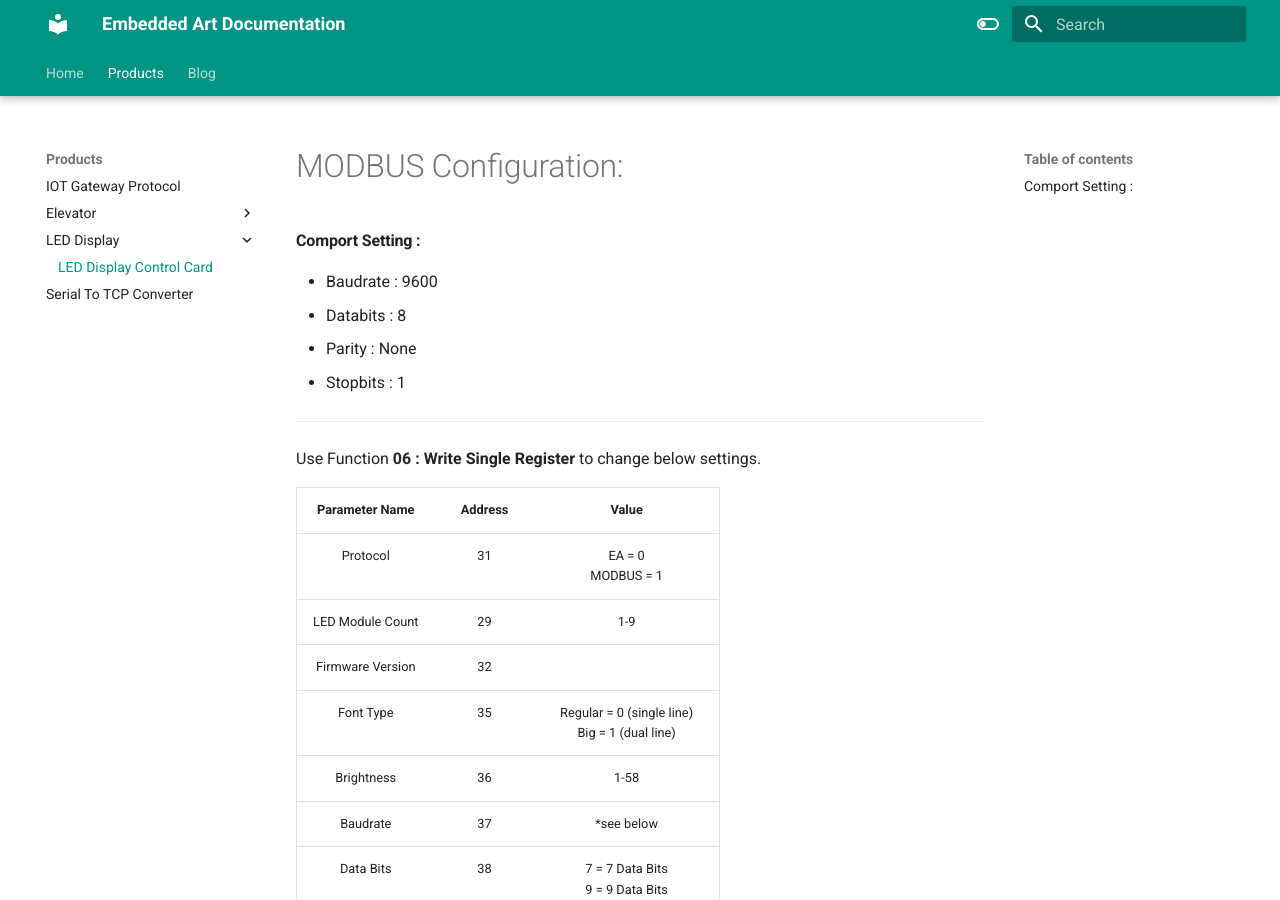
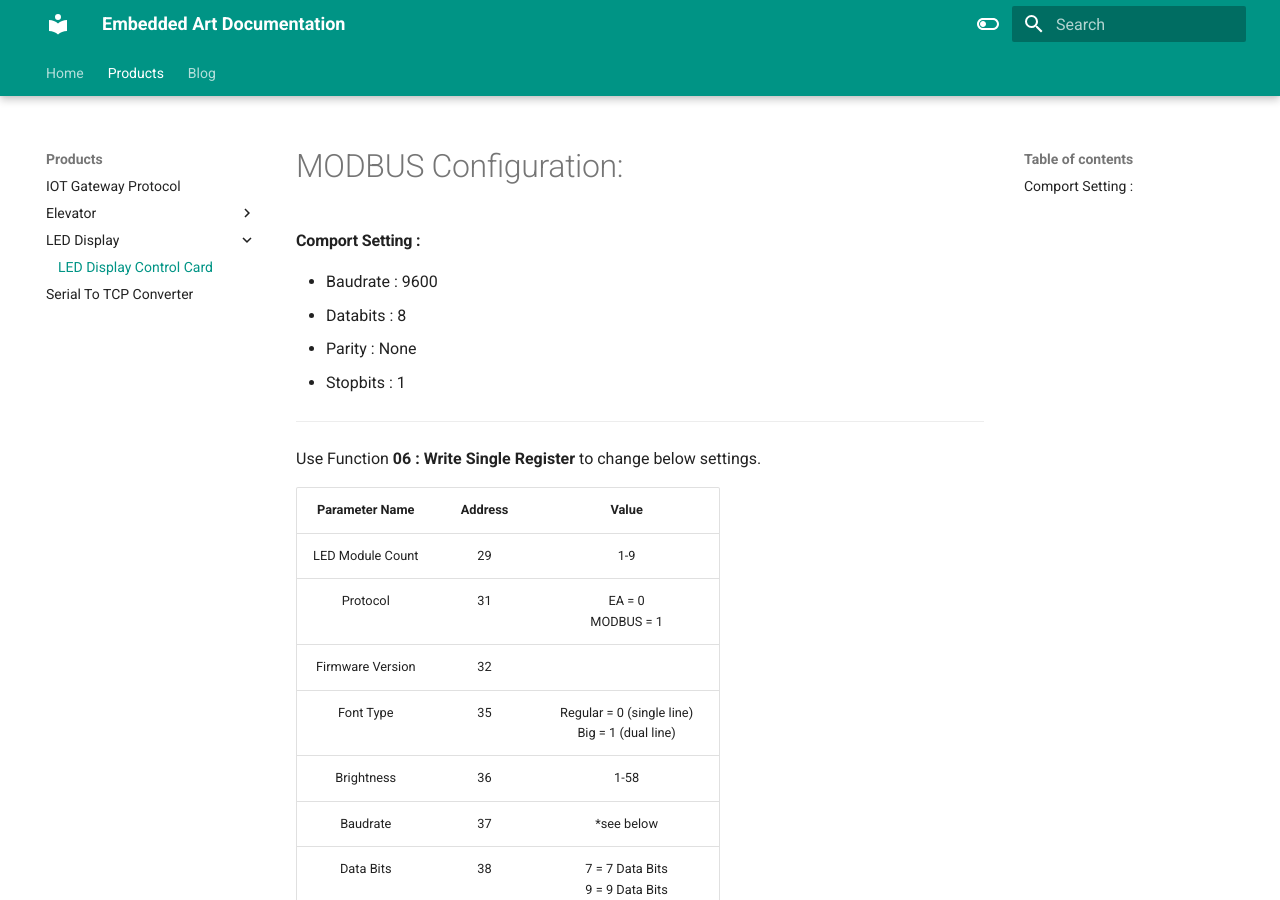
Before and after one commit to embeddedart/docs, an MkDocs documentation site: the page built from docs/products/led-display-control-card/index.md, in a window 1280 px wide and 900 px high. Built offline with MkDocs 1.6.1 and Material for MkDocs 9.7.7, drawn with Linux system fonts in a browser that asks for light colours.

Commit message:
2023 11 27 1929

```diff
--- a/docs/products/led-display-control-card/index.md
+++ b/docs/products/led-display-control-card/index.md
@@ -28,8 +28,8 @@ Use Function **06 : Write Single Register** to change below settings.
 
 | Parameter Name | Address | Value |
 | :---:   | :---: | :---: |
+| LED Module Count | 29   | 1-9 |
 | Protocol | 31 | EA = 0 <br> MODBUS = 1 |
-| LED Module Count | 29   | 1-9 |
 | Firmware Version | 32   |  |
 | Font Type | 35   | Regular = 0 (single line) <br> Big = 1 (dual line) |
 | Brightness | 36   | 1-58 |
```
